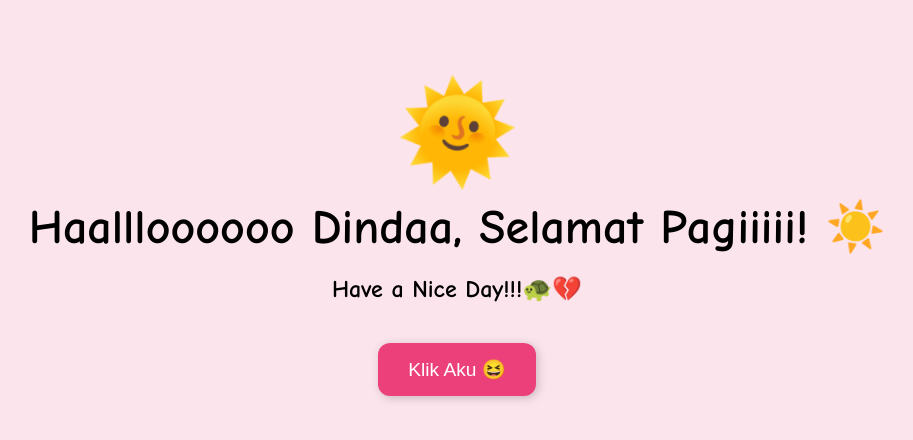
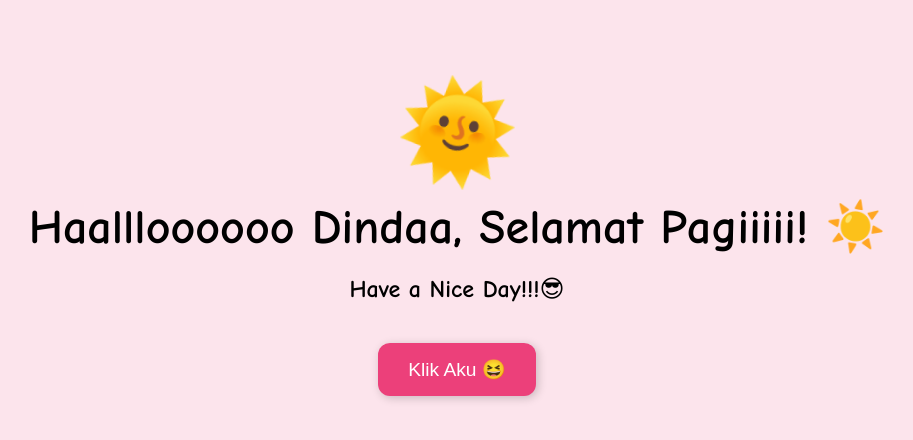
Before and after one commit to thebayu/alloo, a plain HTML site: page index.html in a window 1280 px wide. Shown: the part 164-604 px from the top of the page, without its empty margins (183-1096 px from the left). Drawn offline with Linux system fonts and the light colour scheme.

Commit message:
Update index.html

```diff
--- a/index.html
+++ b/index.html
@@ -75,7 +75,7 @@
   <div id="halaman">
     <div class="emoji">🌞</div>
     <h1>Haallloooooo Dindaa, Selamat Pagiiiii! ☀️</h1>
-    <p><h2>Have a Nice Day!!!🐢💔</h2></p>
+    <p><h2>Have a Nice Day!!!😎</h2></p>
     <button class="btn" onclick="nextPage()">Klik Aku 😆</button>
   </div>
 
```
